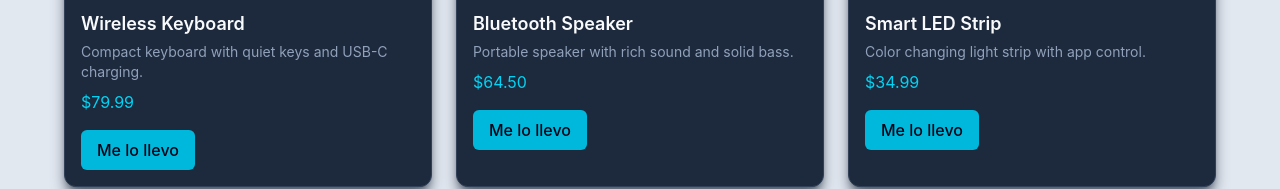
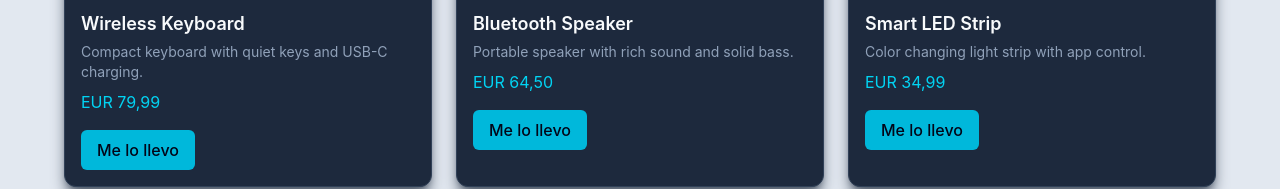
Before and after one commit to juanan-fernandez/e-commerce, a React (Vite) app: page / in a window 1280 px wide. Shown: the part 403-592 px from the top of the page. Built offline with nearby package versions, Linux system fonts and the light colour scheme.

Commit message:
refactor: use shared price formatting in product cards

```diff
--- a/src/features/product-catalog/components/ProductCard.tsx
+++ b/src/features/product-catalog/components/ProductCard.tsx
@@ -1,4 +1,5 @@
 import type { Product } from '@shared/types/Product'
+import { formatPrice } from '@shared/utils/formatPrice'
 
 type ProductCardProps = {
 	product: Product
@@ -11,7 +12,7 @@ function ProductCard({ product, onAddToCart }: ProductCardProps) {
 			<img className='mb-4 h-48 w-full rounded-lg object-cover' src={product.image} alt={product.name} />
 			<h2 className='text-lg font-semibold'>{product.name}</h2>
 			<p className='mt-1 text-sm text-slate-400'>{product.description}</p>
-			<p className='mt-2 text-cyan-400'>${product.price.toFixed(2)}</p>
+			<p className='mt-2 text-cyan-400'>{formatPrice(product.price)}</p>
 			<button
 				type='button'
 				className='mt-4 rounded-md bg-cyan-500 px-4 py-2 font-medium text-slate-950 cursor-pointer hover:bg-cyan-600'
--- a/src/shared/utils/formatPrice.ts
+++ b/src/shared/utils/formatPrice.ts
@@ -1,8 +1,8 @@
 const euroFormatter = new Intl.NumberFormat('de-DE', {
-  minimumFractionDigits: 2,
-  maximumFractionDigits: 2,
+	minimumFractionDigits: 2,
+	maximumFractionDigits: 2
 })
 
 export function formatPrice(value: number): string {
-  return `EUR ${euroFormatter.format(value)}`
+	return `EUR ${euroFormatter.format(value)}`
 }
```
Also changed, not shown: 1 other file (tests, documents, lock files or other folders).
